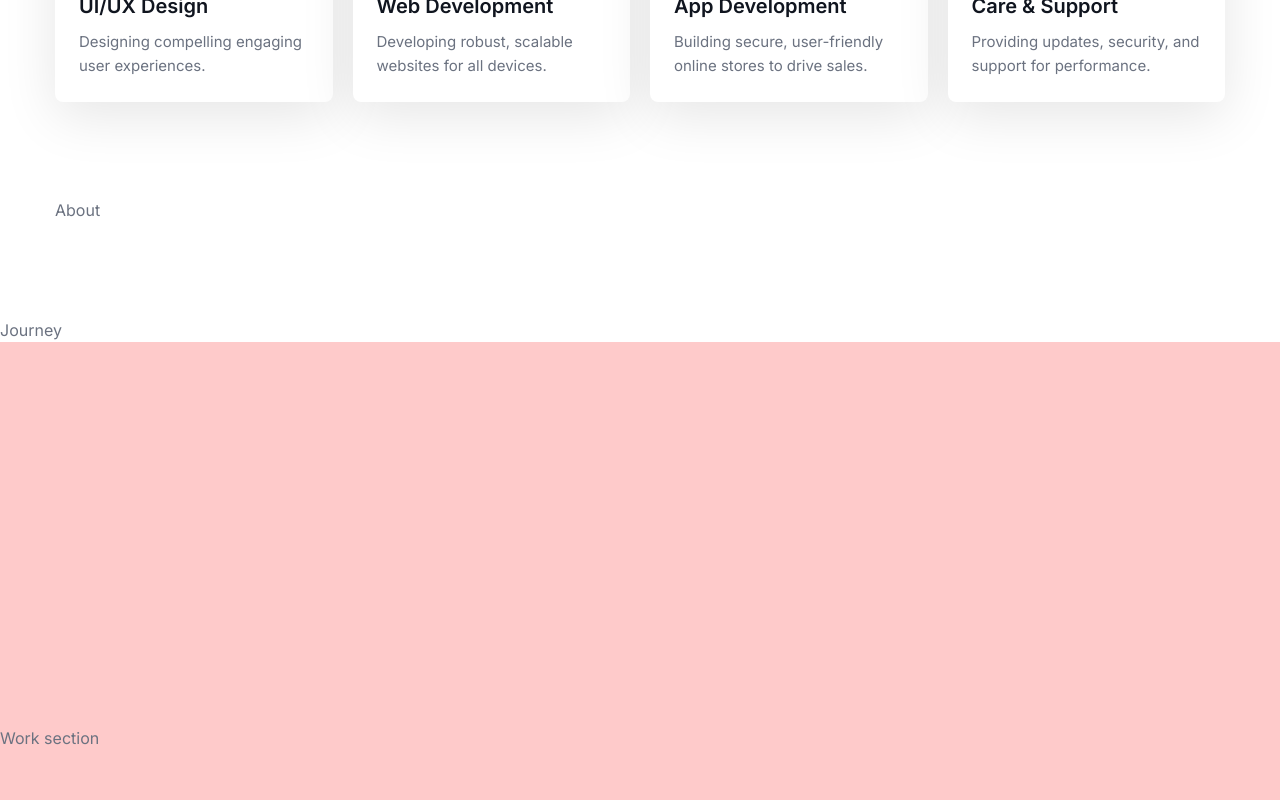
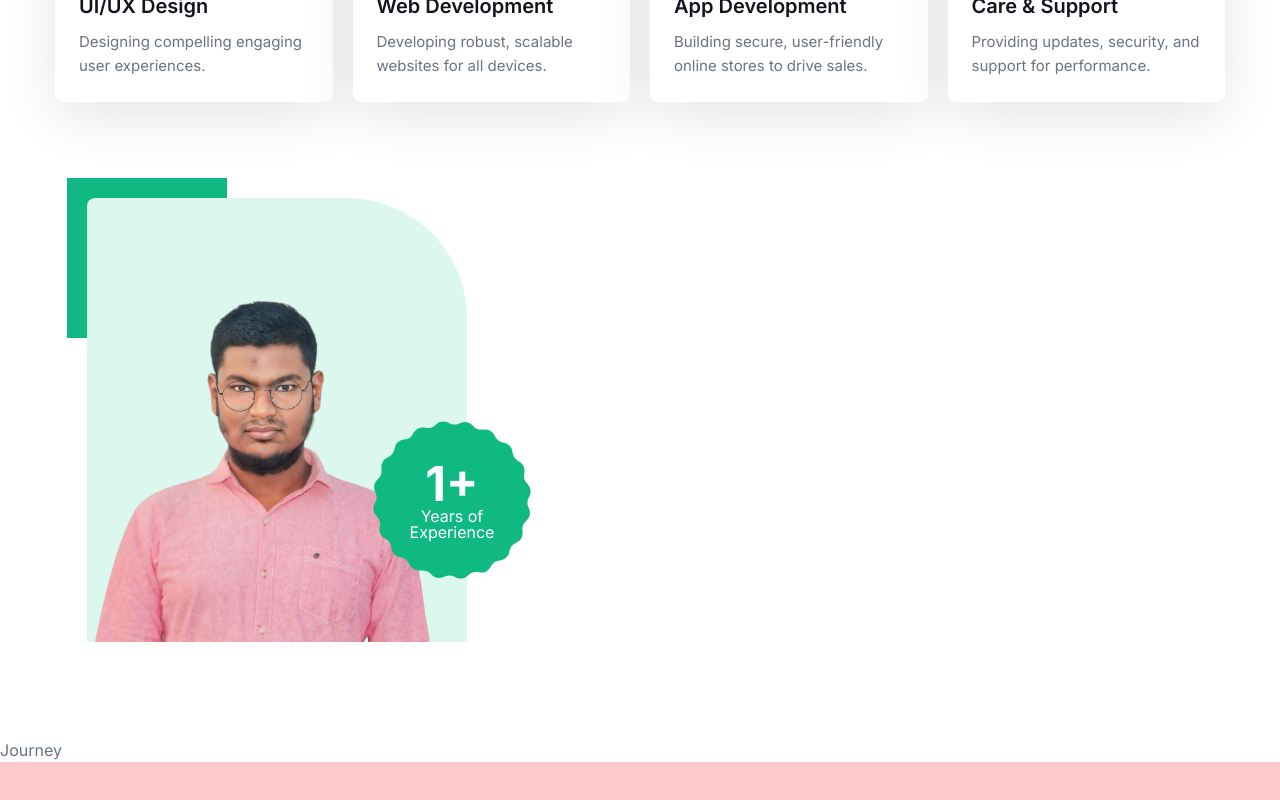
Before and after one commit to emamjion/emam-jion, a Next.js app: page / in a window 1280 px wide. Shown: the part 838-1638 px from the top of the page. Built offline with nearby package versions, Linux system fonts and the light colour scheme.

Commit message:
changes hero sectiona and fixed menu section and running about section design

```diff
--- a/src/components/About.tsx
+++ b/src/components/About.tsx
@@ -1,7 +1,59 @@
+"use client";
+import { motion } from "framer-motion";
+import Image from "next/image";
+
 const About = () => {
   return (
     <section className="relative pt-12 pb-24" id="about">
-      <div className="container mx-auto h-full">About</div>
+      <div className="container mx-auto h-full">
+        <div className="h-full flex items-center justify-center">
+          <div className="hidden xl:flex flex-1 pl-8">
+            <div className="relative w-full max-w-[380px]">
+              {/* shape */}
+              <div className="w-[160px] h-[160px] bg-accent absolute -left-5 -top-5 -z-10"></div>
+              {/* image  - min-h-[480px] */}
+              <div className="rounded-tl-[8px] rounded-tr-[120px] w-full bg-[#dcf7ee] min-h-[410px] flex- items-end justify-center">
+                <Image
+                  src="/assets/emamjion.png"
+                  alt="About Img"
+                  width={350}
+                  //   height={478}
+                  height={400}
+                  quality={100}
+                  priority
+                  className="pt-24" // temporary
+                />
+              </div>
+              {/* Rotating shape */}
+              <div className="absolute top-2/4 -right-[65px] flex items-center justify-center">
+                <motion.div
+                  animate={{
+                    rotate: [0, 360],
+                  }}
+                  transition={{
+                    duration: 10,
+                    ease: "linear",
+                    repeat: Infinity,
+                  }}
+                >
+                  <Image
+                    alt="About shape"
+                    src="/assets/shape-1.svg"
+                    width={160}
+                    height={160}
+                  />
+                </motion.div>
+                <div className="absolute text-center text-white">
+                  <div className="text-5xl font-bold leading-none">1+</div>
+                  <div className="text-center leading-none">
+                    Years of <br /> Experience
+                  </div>
+                </div>
+              </div>
+            </div>
+          </div>
+        </div>
+      </div>
     </section>
   );
 };
--- a/src/components/FixedMenu.tsx
+++ b/src/components/FixedMenu.tsx
@@ -45,7 +45,7 @@ const FixedMenu = () => {
       {/* menu */}
       <AnimatePresence>
         {showMenu && showMenuButton && (
-          <motion.div className="relative w-full max-w-md md:max-w-none h-[400px] bottom-[28rem] md:bottom-[16.2rem] xl:bottom-[40.2rem] px-4 pointer-events-auto">
+          <motion.div className="relative w-full max-w-md md:max-w-none h-[400px] bottom-[28rem] md:bottom-[16.2rem] xl:bottom-[18.2rem] px-4 pointer-events-auto">
             <div className="bg-white shadow-custom w-full h-full max-w-[1170px] mx-auto py-12 xl:py-12 px-12 xl:px-32 flex items-center gap-12">
               <Nav
                 containerStyles="md:border-r border-secondary/20 md:pr-12 w-full md:w-auto text-center md:text-left"
--- a/src/components/Hero.tsx
+++ b/src/components/Hero.tsx
@@ -50,7 +50,7 @@ const Hero = () => {
               }
             >
               <button className="btn border border-accent hover:bg-accent hover:text-white">
-                Download CV
+                Hire me
               </button>
             </Link>
           </div>
@@ -63,7 +63,7 @@ const Hero = () => {
         <div className="hidden xl:flex w-[55vw] h-[800px] absolute top-0 right-0 bg-accent">
           <div className="absolute w-[558px] h-[642px] bottom-0 z-40">
             <Image
-              src={"/assets/hero.webp"}
+              src={"/assets/emamjion.png"}
               alt="hero image"
               priority
               fill
--- a/src/components/Stats/Stats.tsx
+++ b/src/components/Stats/Stats.tsx
@@ -8,7 +8,7 @@ export type TStatsDataProps = {
 
 const statsData: TStatsDataProps[] = [
   {
-    endCountNum: 2,
+    endCountNum: 1,
     endCountText: "+",
     text: "Yrs. of Experience",
   },
```
Also changed, not shown: public/assets/emamjion.png (added), public/assets/shape-1.svg (added).
